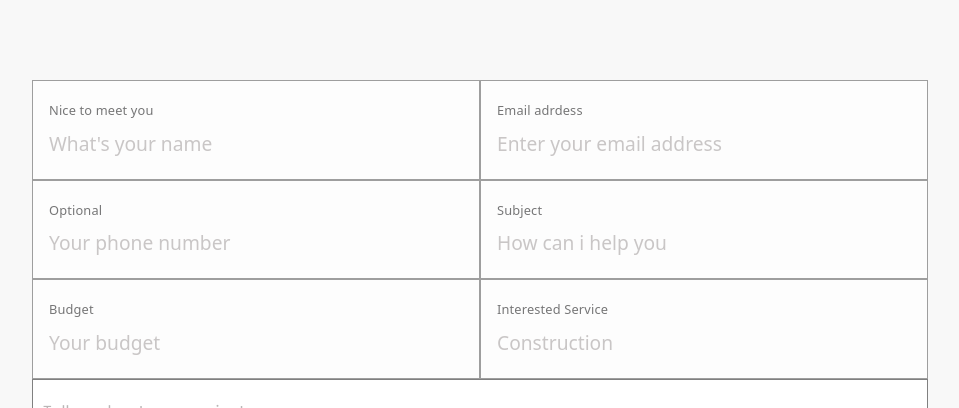
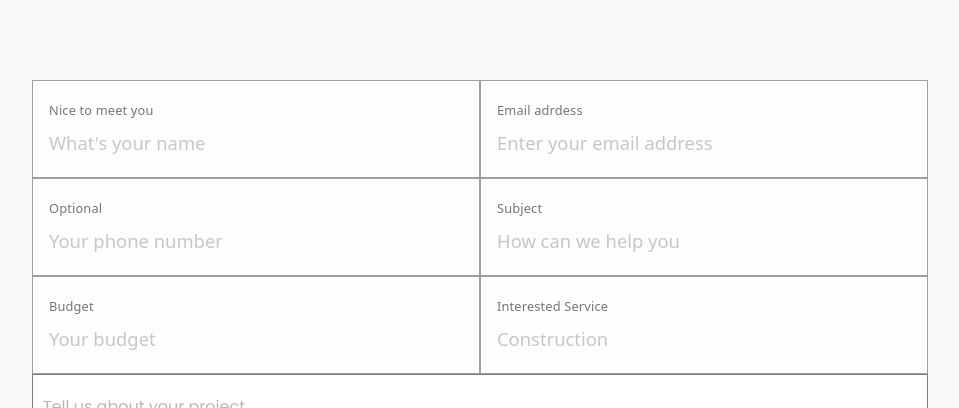
Before and after one commit to raiabhinav108/SplusUM_website, a React (Create React App) app in the folder my-app/: page /contact in a window 1280 px wide. Shown: the part 1540-1948 px from the top of the page, without its empty margins (160-1119 px from the left). Built offline with nearby package versions, Linux system fonts and the light colour scheme; a web font is replaced by a local one.

Commit message:
Quick fixes

```diff
--- a/my-app/src/pages/ContactUs.jsx
+++ b/my-app/src/pages/ContactUs.jsx
@@ -114,7 +114,7 @@ const ContactUs = () => {
     <p>Subject</p>
      </div>
      <div className={styles.subdiv_input_kr}>
-     <input type="text" placeholder="How can i help you" name="email" size="30" id="cont" required/><br/>
+     <input type="text" placeholder="How can we help you" name="email" size="30" id="cont" required/><br/>
       </div>
       </div>
 
--- a/my-app/src/pages/contact.module.css
+++ b/my-app/src/pages/contact.module.css
@@ -152,7 +152,7 @@
 }
 .subdiv_input_kr input,input::placeholder {
     padding-top: 0.5em;
-    font-size: 1.2rem;
+    font-size: 1.15rem;
     font-weight: 300;
     color: #BAB6B6;
 
```
